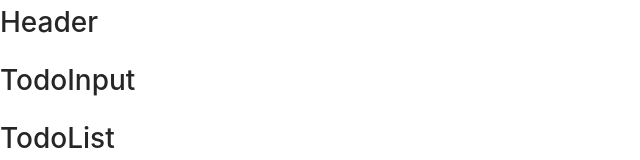
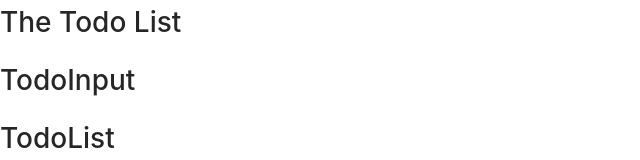
Before and after one commit to PanatchakornKt/Nextjs-Todolist, a Next.js app: page / in a window 1280 px wide. Shown: the top 160 px of the page, without its empty margins (0-640 px from the left). Built offline with nearby package versions, Linux system fonts and the light colour scheme.

Commit message:
tilte header

```diff
--- a/src/components/Header.tsx
+++ b/src/components/Header.tsx
@@ -1,9 +1,15 @@
 import React from "react";
 
-const Header = () => {
+interface HeaderProps {
+  title: string;
+}
+
+const Header: React.FC<HeaderProps> = ({ title = "The Todo List" }) => {
   return (
     <>
-      <h1>Header</h1>
+      <header>
+        <h1>{title}</h1>
+      </header>
     </>
   );
 };
```
